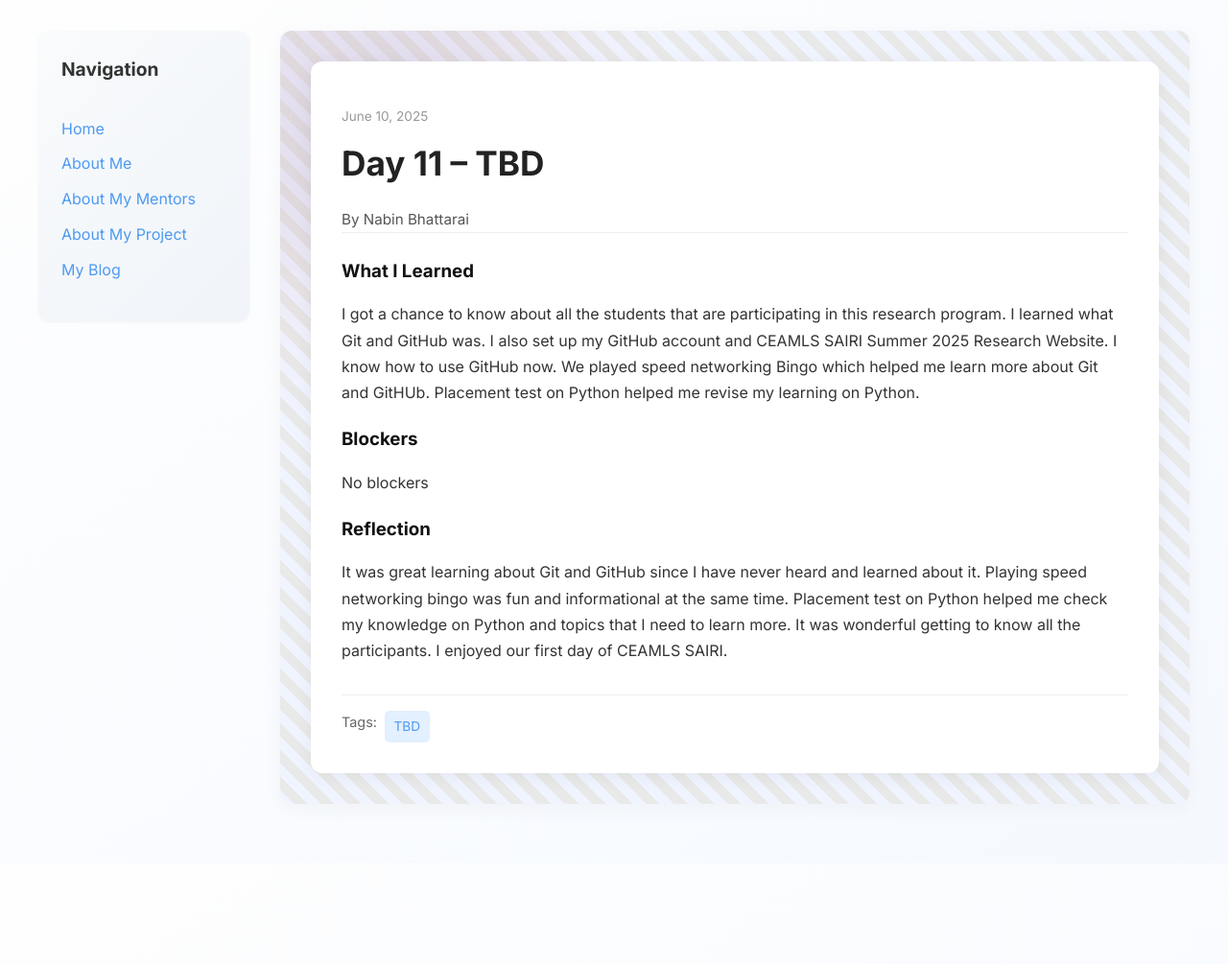
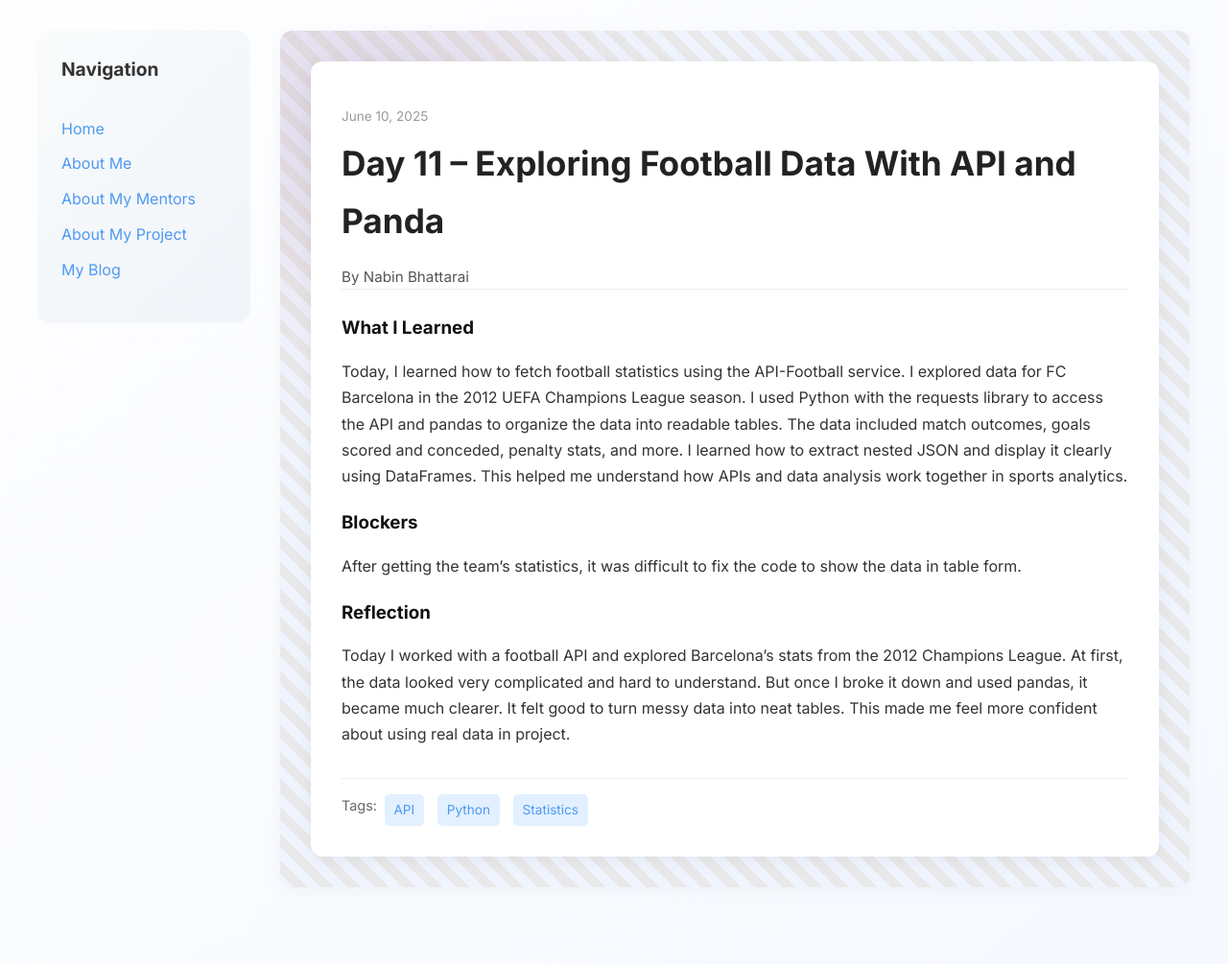
Before and after one commit to bhattarainabin2055/bhattarainabin2055.github.io, a Jekyll site: the page built from _posts/2025-06-10-day-11.md, in a window 1280 px wide. Shown: the whole page at 96% size. Built offline with Jekyll 4.4.1, drawn with Linux system fonts in a browser that asks for light colours; before the commit the page ends 900 px from its top, so only the background shows below that.

Commit message:
Update 2025-06-10-day-11.md

```diff
--- a/_posts/2025-06-10-day-11.md
+++ b/_posts/2025-06-10-day-11.md
@@ -1,17 +1,17 @@
 ---
 layout: post
-title: "Day 11 – TBD"
+title: "Day 11 – Exploring Football Data With API and Panda"
 date: 2025-06-10
 author: Nabin Bhattarai
 permalink: /day11.html
-tags: ["TBD"]
+tags: ["API", "Python", "Statistics"]
 
 what_i_learned: |
-  I got a chance to know about all the students that are participating in this research program. I learned what Git and GitHub was. I also set up my GitHub account and CEAMLS SAIRI Summer 2025 Research Website. I know how to use GitHub now. We played speed networking Bingo which helped me learn more about Git and GitHUb. Placement test on Python helped me revise my learning on Python.
+  Today, I learned how to fetch football statistics using the API-Football service. I explored data for FC Barcelona in the 2012 UEFA Champions League season. I used Python with the requests library to access the API and pandas to organize the data into readable tables. The data included match outcomes, goals scored and conceded, penalty stats, and more. I learned how to extract nested JSON and display it clearly using DataFrames. This helped me understand how APIs and data analysis work together in sports analytics.
 
 blockers: |
-  No blockers
+  After getting the team’s statistics, it was difficult to fix the code to show the data in table form.
 
 reflection: |
-  It was great learning about Git and GitHub since I have never heard and learned about it. Playing speed networking bingo was fun and informational at the same time. Placement test on Python helped me check my knowledge on Python and topics that I need to learn more. It was wonderful getting to know all the participants. I enjoyed our first day of CEAMLS SAIRI.
+  Today I worked with a football API and explored Barcelona's stats from the 2012 Champions League. At first, the data looked very complicated and hard to understand. But once I broke it down and used pandas, it became much clearer. It felt good to turn messy data into neat tables. This made me feel more confident about using real data in project.
 ---
```
